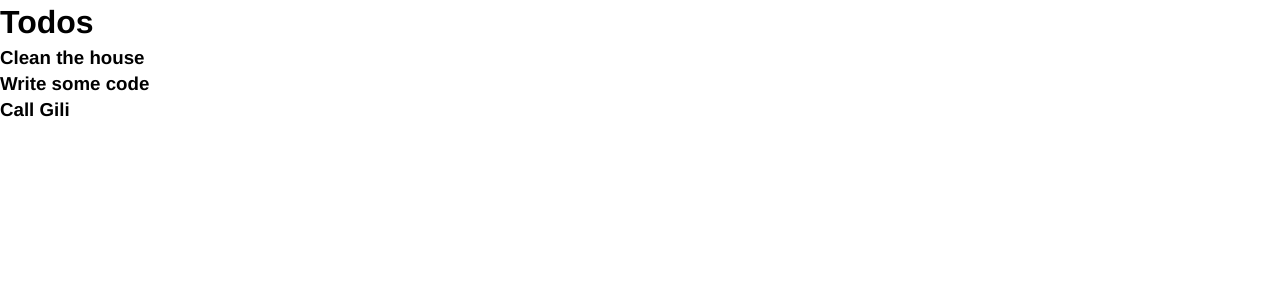
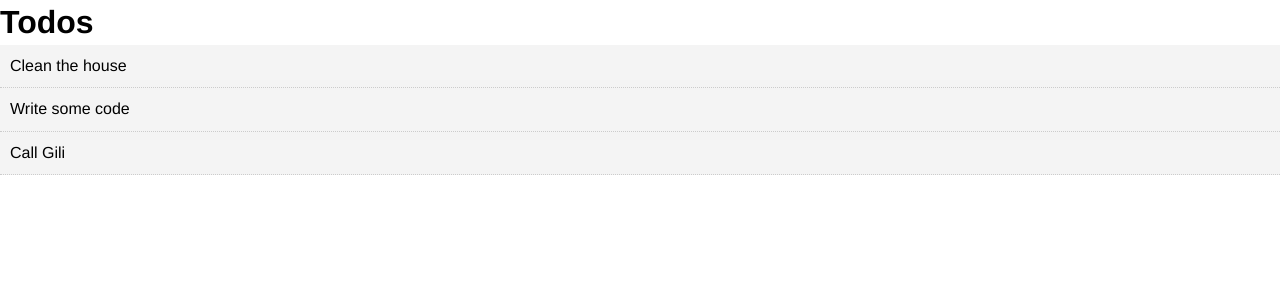
Before and after one commit to kerenKi/Just-Do-It, a Vue app: page / in a window 1280 px wide. Shown: the top 300 px of the page. Built offline with nearby package versions, Linux system fonts and the light colour scheme.

Commit message:
TodoItem except todo props

```diff
--- a/src/components/TodoItem.vue
+++ b/src/components/TodoItem.vue
@@ -1,12 +1,13 @@
 <template>
-  <div>
-    <p>Todo Item</p>
+  <div class="todo-item">
+    <p>{{todo.title}}</p>
   </div>
 </template>
 
 <script>
 export default {
-  name:"TodoItem"
+  name:"TodoItem",
+  props: ["todo"]
 }
 </script>
 
--- a/src/components/Todos.vue
+++ b/src/components/Todos.vue
@@ -2,15 +2,20 @@
   <div>
     <h1>Todos</h1>
     <div v-bind:key="todo.id" v-for="todo in todos">
-      <h3>{{todo.title}}</h3>
+      <TodoItem  v-bind:todo="todo"/>
     </div>
   </div>
 </template>
 
 <script>
+  import TodoItem from './TodoItem'
+
 export default {
   name:"Todos",
-  props: ["todos"]
+  props: ["todos"],
+  components: {
+    TodoItem
+  }
 }
 </script>
 
```
